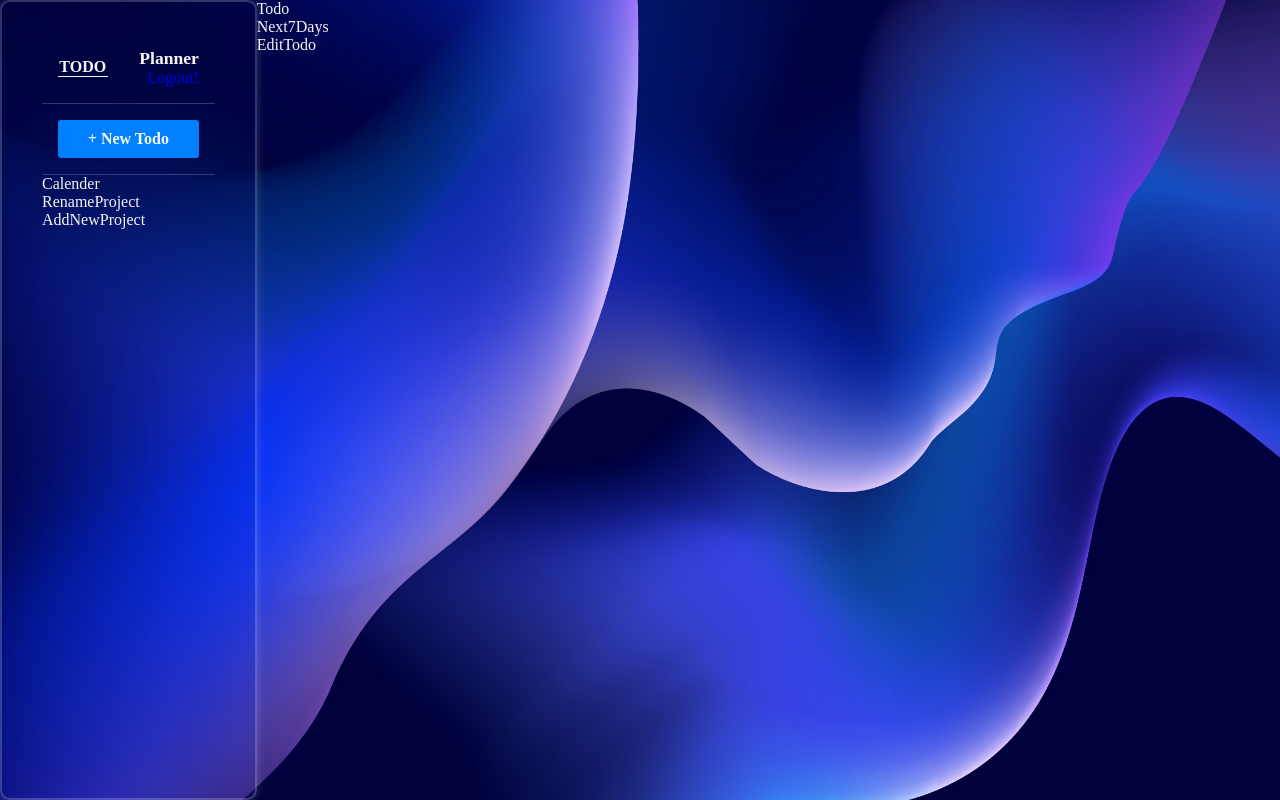
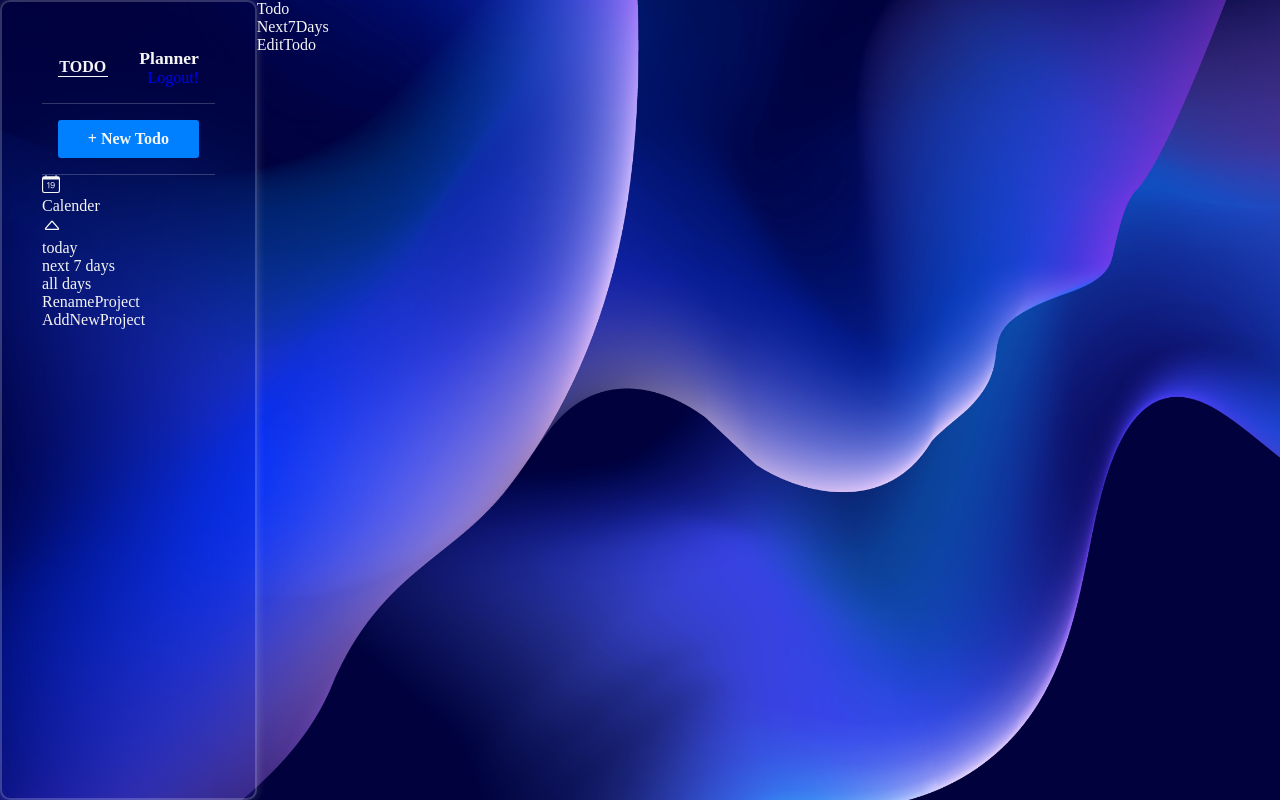
Before and after one commit to bnfshedehqan/toDo-app, a React (Create React App) app in the folder todo-app/: page / in a window 1280 px wide. Built offline with nearby package versions, Linux system fonts and the light colour scheme.

Commit message:
update calendar

```diff
--- a/todo-app/src/components/Calender.js
+++ b/todo-app/src/components/Calender.js
@@ -1,7 +1,30 @@
 import React from "react";
+import { CalendarDate, CaretUp } from "react-bootstrap-icons";
+import { calendarItems } from "../constants/index";
 
-const Calender = () => {
-  return <div className="Calender">Calender</div>;
-};
+function Calender() {
+  return (
+    <div className="Calender">
+      <div className="header">
+        <div className="title">
+          <CalendarDate size={18} />
+          <p>Calender</p>
+        </div>
+        <div className="btns">
+          <span>
+            <CaretUp size={20} />
+          </span>
+        </div>
+      </div>
+      <div className="items">
+        {calendarItems.map((item) => (
+          <div className="item" key={item}>
+            {item}
+          </div>
+        ))}
+      </div>
+    </div>
+  );
+}
 
 export default Calender;
```
